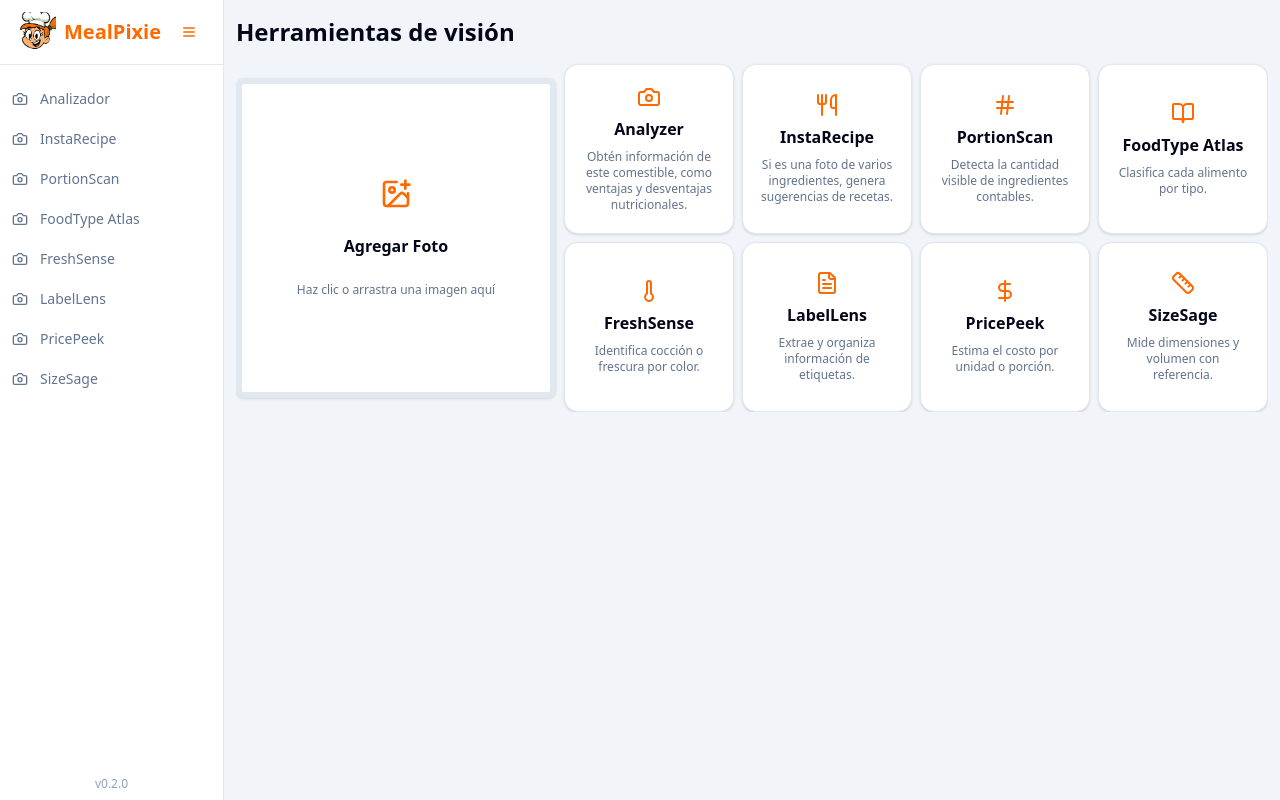
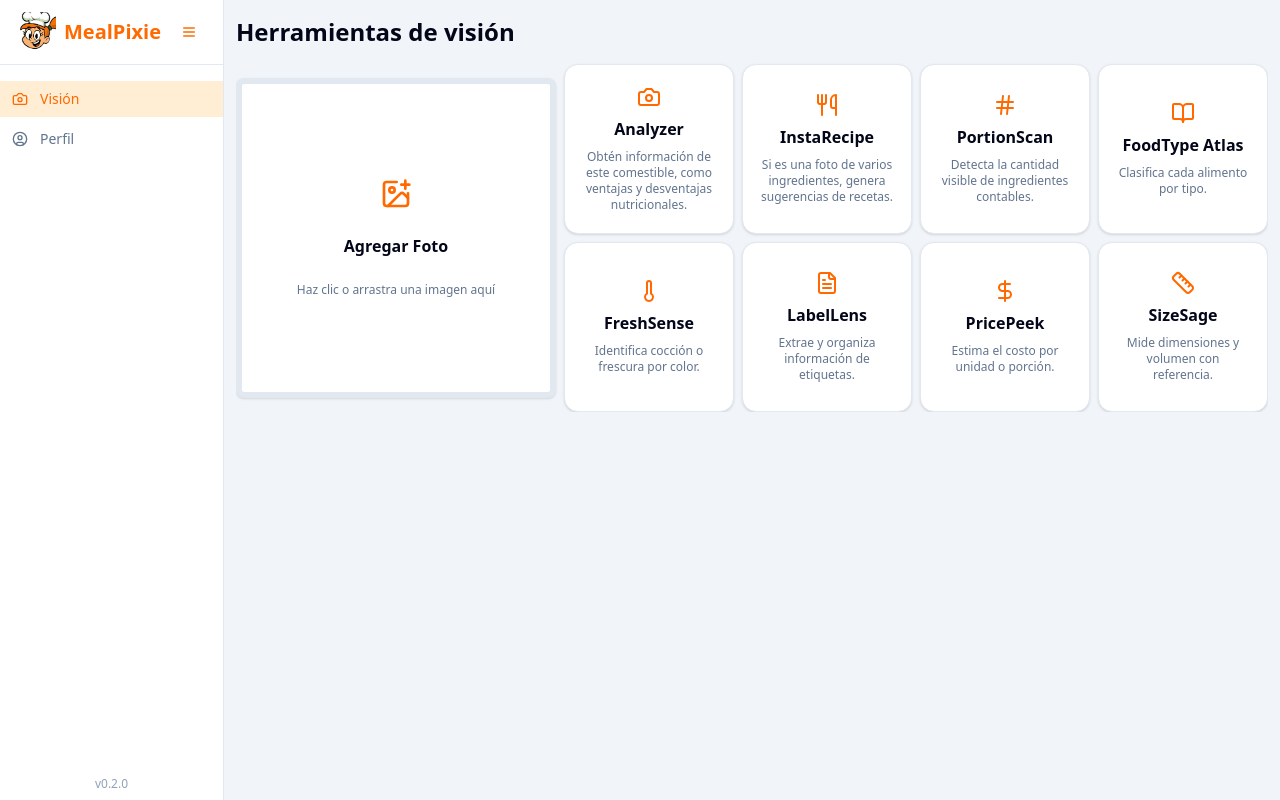
Before and after one commit to JuanLoaiza007/mealpixie-mvp, a Next.js app: page /app/vision in a window 1280 px wide. Built offline with nearby package versions, Linux system fonts and the light colour scheme; no server answers.

Commit message:
fix: add filter by tag on SidebarNav.jsx

```diff
--- a/src/components/ui/features/SidebarNav.jsx
+++ b/src/components/ui/features/SidebarNav.jsx
@@ -4,7 +4,7 @@ import { usePathname } from "next/navigation";
 import { Menu } from "lucide-react";
 import { Button } from "@/components/ui/button";
 import { cn } from "@/lib/utils";
-import { userNavRoutes } from "@/config/userNavRoutes";
+import { NAV_TAGS, userNavRoutes } from "@/config/userNavRoutes";
 import { useState } from "react";
 import { assets } from "@/assets/assets";
 import { APP_NAME, APP_VERSION } from "@/config/constantsApp";
@@ -41,7 +41,7 @@ export default function SidebarNav() {
       <nav className="flex flex-col h-full justify-between w-full">
         <div className="flex flex-col mt-4 gap-1 justify-between">
           {userNavRoutes
-            .filter((route) => route.tags.includes("functionality"))
+            .filter((route) => route.tags.includes(NAV_TAGS.page))
             .map(({ id, label, href, icon: Icon }) => {
               const isActive = pathname === href;
               return (
```
